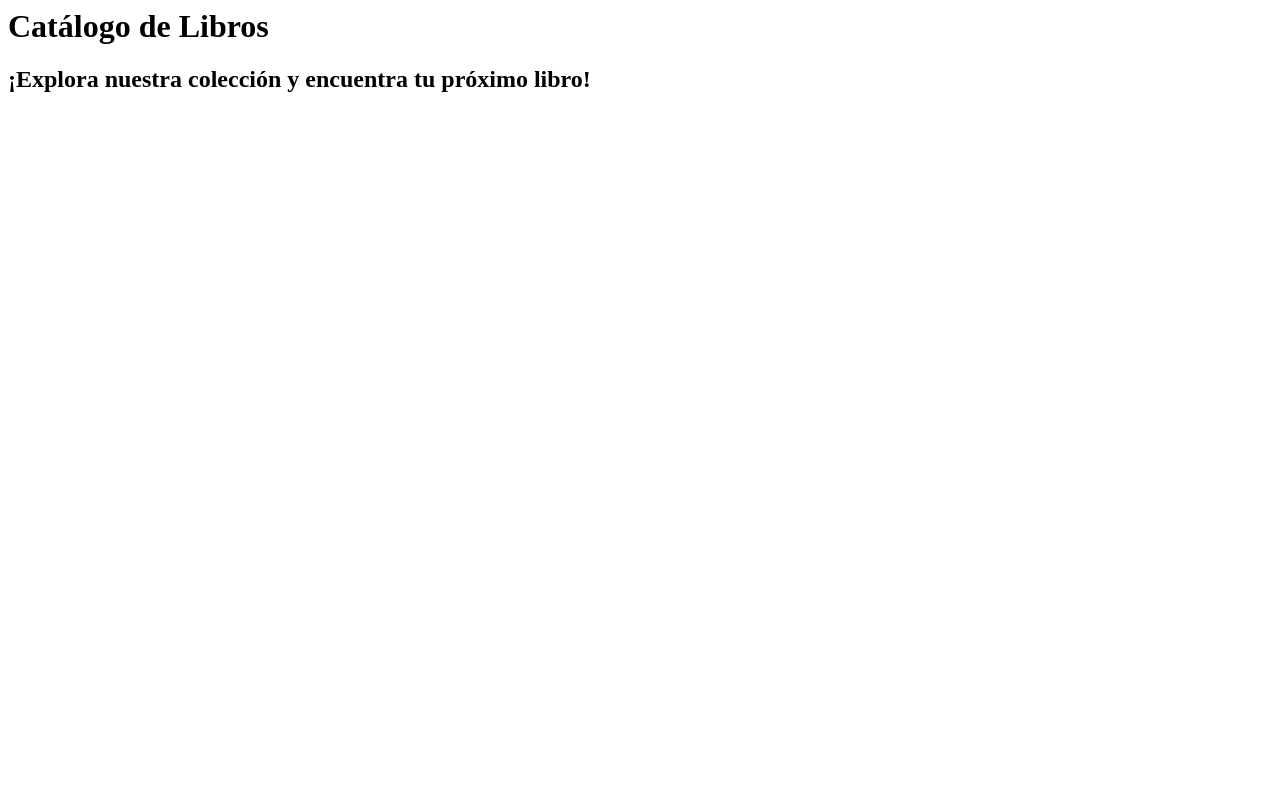
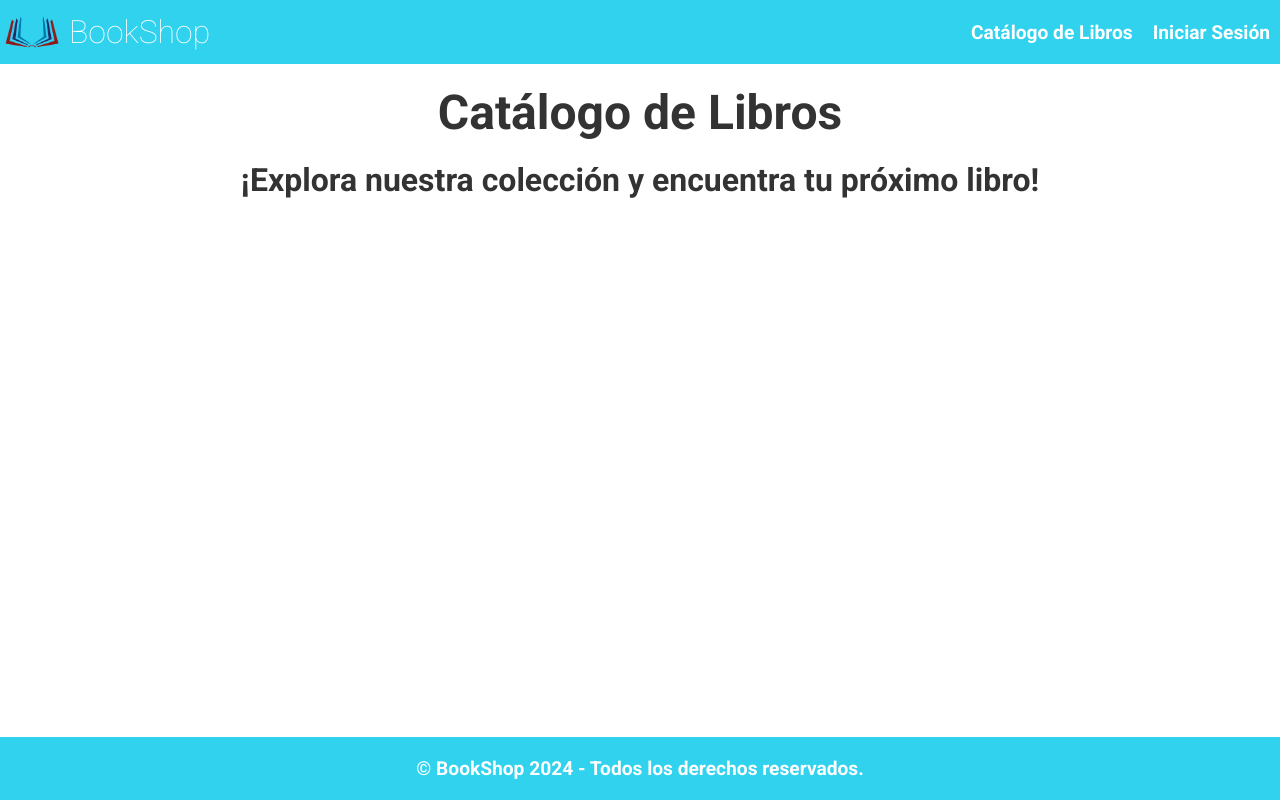
Before and after one commit to PieroD04/webapp, a Flask app: page /catalogo in a window 1280 px wide. Run offline with Flask 2, Linux system fonts and the light colour scheme; data that the repository does not hold is empty.

Commit message:
fix: added missing parts of catalogo.html

```diff
--- a/templates/catalogo.html
+++ b/templates/catalogo.html
@@ -1,3 +1,25 @@
+<!DOCTYPE html>
+<html lang="en">
+<head>
+    <meta charset="UTF-8">
+    <meta name="viewport" content="width=device-width, initial-scale=1.0">
+    <link rel="icon" href="../static/img/logo.ico">
+    <title>BookShop - Catálogo de Libros</title>
+    <link href="https://fonts.googleapis.com/css2?family=Roboto:wght@100;300;400;700&display=swap" rel="stylesheet">
+    <link rel="stylesheet" href="../static/css/styles.css">
+    <link rel="stylesheet" href="../static/css/catalogo.css">
+</head>
+<body>
+    <header>
+        <a href="home" class = "logo">
+            <img src="../static/img/bookshop.png" alt="BookShop logo">
+            <span class="logo-text">BookShop</span>
+        </a>
+        <ul class="navbar">
+            <li><a href="catalogo">Catálogo de Libros</a></li>
+            <li><a href="login">Iniciar Sesión</a></li>
+        </ul>
+    </header>
     <main>
         <h1>Catálogo de Libros</h1>
         <h2>¡Explora nuestra colección y encuentra tu próximo libro!</h2>
@@ -35,3 +57,8 @@
             </div>
         </div>
     </main>
+    <footer>
+        <p class="copyright">&copy; BookShop 2024 - Todos los derechos reservados.</p>
+    </footer>
+</body>
+</html>
```
Lines whose indentation alone changed are shown as unchanged.
